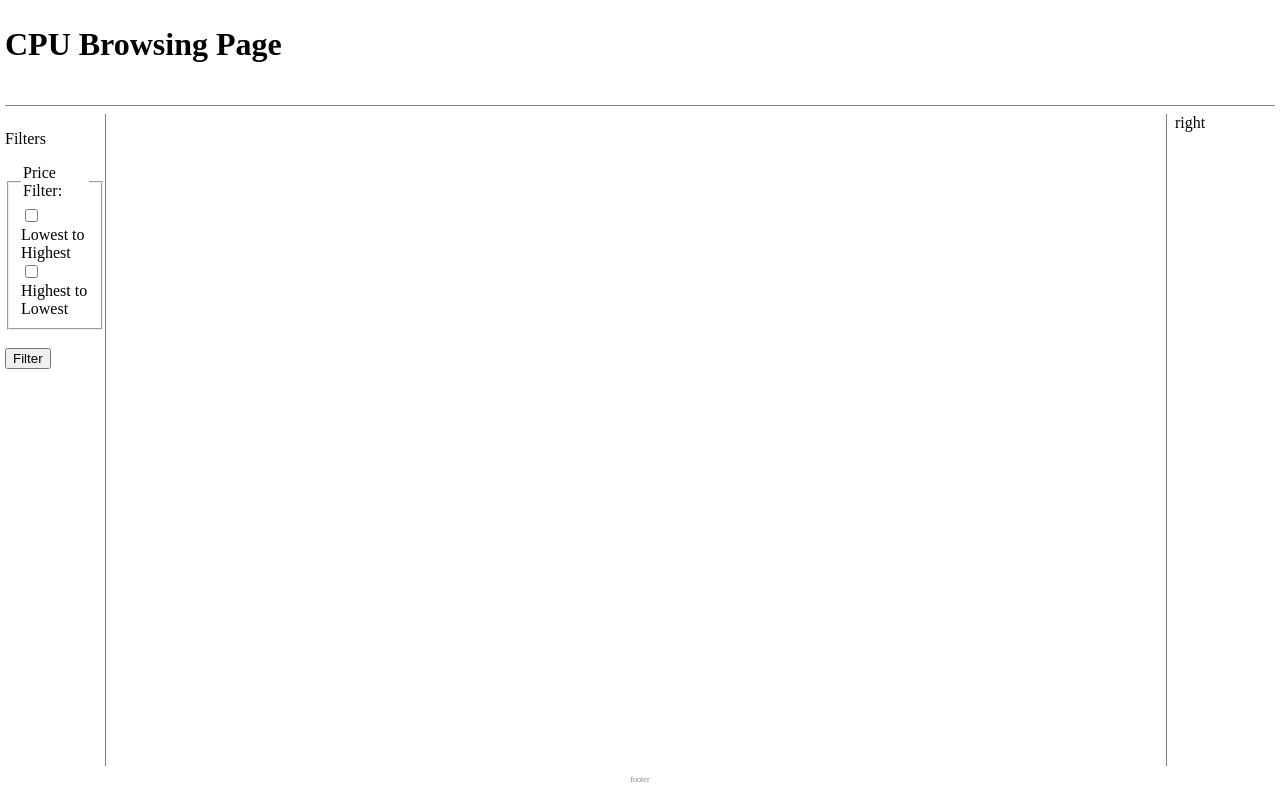
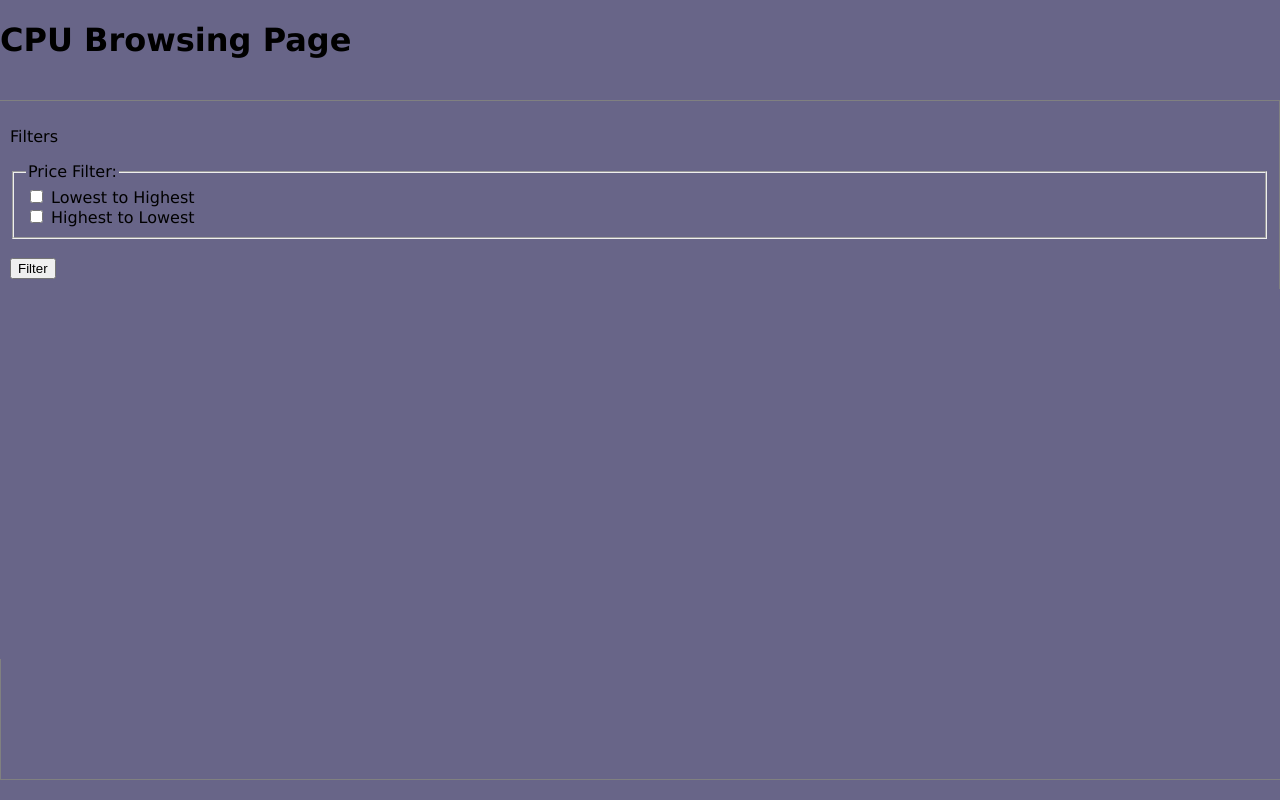
Before and after one commit to jomer4lyfe/ITC-350-Database, a Flask app: page /CPU in a window 1280 px wide. Run offline with Flask 3, Linux system fonts and the light colour scheme; data that the repository does not hold is empty.

Commit message:
more styling

```diff
--- a/main.py
+++ b/main.py
@@ -51,7 +51,8 @@ def get_cpu():
 def get_filtered_data():
     # Using a form to get the filter parameters
     data = request.form
-    price = data["price"]
+    priceASC = data["priceASC"]
+    priceDESC = data["priceDESC"]
     brand = data["brand"]
     table_name = data["name"]
     # Might want to do an if here to add more filters
--- a/static/css/styles.css
+++ b/static/css/styles.css
@@ -44,7 +44,7 @@
     top: 114px;
     left: 5px;
     bottom: 34px;
-    width: 100px;
+    width: 250px;
     border-right: solid 1px grey;
 
 }
--- /dev/null
+++ b/static/css/teststyles.css
@@ -0,0 +1,47 @@
+body {
+    background-color: #686588;
+    font-family: Verdana, Geneva, Tahoma, sans-serif;
+    margin: 0;
+    padding: 0;
+}
+
+.container {
+    display: flex;
+    flex-direction: column;
+    height: 100vh;
+}
+
+.header {
+    flex: 0 0 100px;
+    border-bottom: solid 1px grey;
+}
+
+.footer {
+    flex: 0 0 20px;
+    font-size: 8px;
+    color: gray;
+    text-align: center;
+    border-top: solid 1px grey;
+}
+
+.main-content {
+    display: flex;
+    flex: 1;
+}
+
+.leftMenu {
+    flex: 0 0 150px; /* Adjust width as needed */
+    border-right: solid 1px grey;
+    padding: 10px;
+}
+
+.mainBody {
+    flex: 1;
+    padding: 10px;
+}
+
+.rightMenu {
+    flex: 0 0 100px;
+    border-left: solid 1px grey;
+    padding: 10px;
+}
--- a/templates/browse_cpu.html
+++ b/templates/browse_cpu.html
@@ -3,14 +3,15 @@
 <head>
     <meta charset="UTF-8">
     <meta name="viewport" content="width=device-width, initial-scale=1.0">
-    <link rel="stylesheet" href="../static/css/styles.css">
+    <link rel="stylesheet" href="../static/css/teststyles.css">
     <title>CPU_Browsing Page</title>
 </head>
 <body>
-    <div class="common header">
+    <div class="container">
+        <div class="header">
         <h1>CPU Browsing Page</h1>
         </div>
-    <div class="common leftMenu">
+        <div class="leftMenu">
         <p>Filters</p>
         <form action="/CPU" method="GET">
             <fieldset>
@@ -23,7 +24,7 @@
         <br>
         </form>
         </div>
-    <div class=" common mainBody">
+        <div class="mainBody">
             <ul>
                 <!-- This is some python jinja2 code. Only existing items will be displayed. -->
                 {% for item in data %}
@@ -31,11 +32,12 @@
                 {% endfor %}
             </ul>
         </div>
-    <div class="common rightMenu">
-        right
+        <div class="rightMenu">
+
         </div>
-    <div class="common footer">
-        footer
+        <div class="footer">
+
+        </div>
     </div>
 </body>
 </html>
```
Lines whose indentation alone changed are shown as unchanged.
